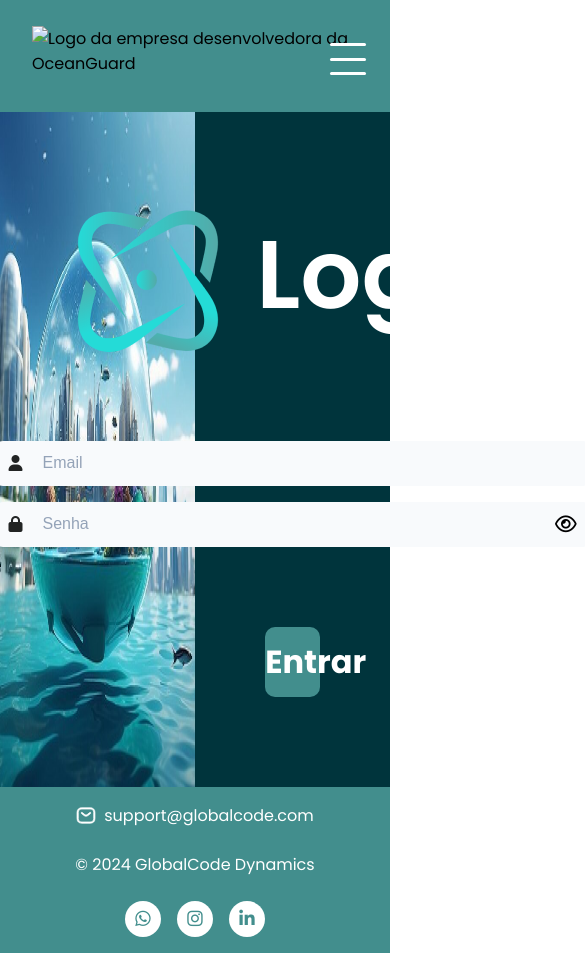
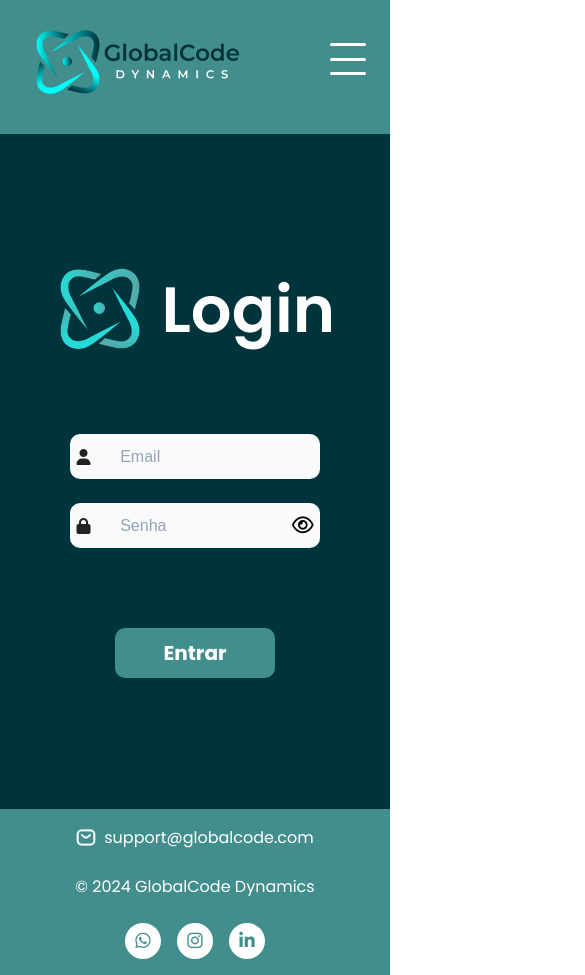
Before and after one commit to luyz-gusta/OceanGuard, a plain HTML site: page src/pages/login.html in a window 390 px wide. Shown: the whole page, 585 px wide, since content can reach past the window. Before the commit the page ends 953 px from the top, so only its background shows below. Drawn offline with Linux system fonts and the light colour scheme.

Commit message:
Responsividade da página de login finalizada

```diff
--- a/src/css/login.css
+++ b/src/css/login.css
@@ -110,3 +110,86 @@
     color: var(--white-default);
     background: var(--color2-light-green);
 }
+
+@media (max-width: 1280px) {
+    .titulo {
+        display: flex;
+        align-items: center;
+        height: 120px;
+        gap: 1rem;
+    }
+
+    .titulo h1 {
+        font-size: 5rem;
+    }
+
+    .titulo img {
+        width: auto;
+        height: 100%;
+    }
+
+    .box-input {
+        width: 100%;
+    }
+
+    .group {
+        width: 100%;
+        padding: 0px 10%;
+    }
+
+    .icon {
+        left: 12%;
+    }
+
+    .icon-password {
+        right: 12%;
+    }
+}
+
+@media (max-width: 960px) {
+    .titulo {
+        height: 100px;
+    }
+
+    .titulo h1 {
+        font-size: 4.55rem;
+    }
+
+    form button {
+        height: 60px;
+        width: 15vw;
+        font-size: 1.5rem;
+    }
+}
+
+@media (max-width: 860px) {
+    .bg-login {
+        display: none;
+    }
+
+    form {
+        width: 100%;
+    }
+
+    .box-input {
+        width: 80%;
+        gap: 1.5rem;
+    }
+
+    form button {
+        height: 50px;
+        width: 20vw;
+        min-width: 160px;
+        font-size: 1.25rem;
+    }
+}
+
+@media (max-width: 560px) {
+    .titulo {
+        height: 90px;
+    }
+
+    .titulo h1 {
+        font-size: 4rem;
+    }
+}
--- a/src/pages/login.html
+++ b/src/pages/login.html
@@ -24,7 +24,7 @@
 
 <body>
     <header>
-        <img src="src/assets/logo-global-code.png" alt="Logo da empresa desenvolvedora da OceanGuard">
+        <img src="../assets/logo-global-code.png" alt="Logo da empresa desenvolvedora da OceanGuard">
         <nav>
             <div class="menuToggle" id="menuToggle">
                 <span class="menu-span unclicked"></span>
@@ -32,9 +32,9 @@
                 <span class="menu-span unclicked"></span>
             </div>
             <ul class="menu" id="menu">
-                <li><a href="#" class="link-menu">Home</a></li>
-                <li><a href="src/pages/login.html" class="link-menu">Login</a></li>
-                <li><a href="src/pages/contato.html" class="link-menu">Contato</a></li>
+                <li><a href="../../index.html" class="link-menu">Home</a></li>
+                <li><a href="#" class="link-menu">Login</a></li>
+                <li><a href="../pages/contato.html" class="link-menu">Contato</a></li>
             </ul>
         </nav>
     </header>
```
Also changed, not shown: src/pages/contato.html (+4 -4 lines).
